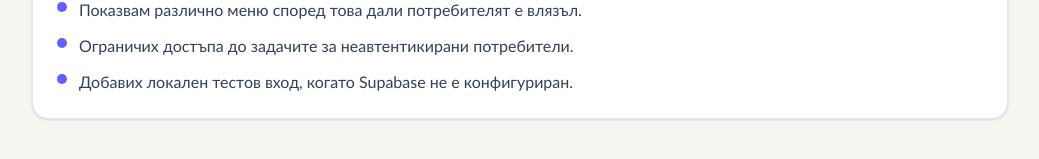
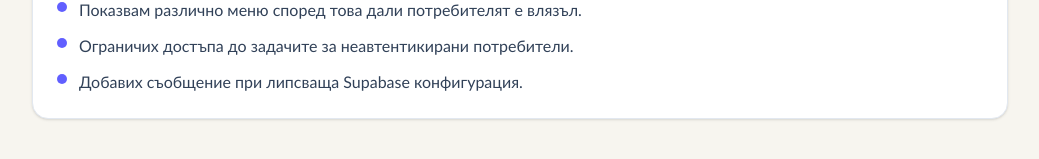
Before and after one commit to bogiethebest2-ship-it/taskflow, a Next.js app: page /learning in a window 1280 px wide. Shown: the part 2825-2984 px from the top of the page, without its empty margins (120-1159 px from the left). Built offline with nearby package versions, Linux system fonts and the light colour scheme.

Commit message:
Remove test login traces

```diff
--- a/app/auth/page.tsx
+++ b/app/auth/page.tsx
@@ -20,13 +20,7 @@ export default function AuthPage() {
     setMessage("");
 
     if (!supabase) {
-      if (email !== "test@example.com" || password !== "123456") {
-        setError("За тест използвай test@example.com и парола 123456.");
-        return;
-      }
-
-      window.localStorage.setItem("taskflow-demo-user", email);
-      router.push("/");
+      setError("Входът не е конфигуриран. Добави Supabase настройките в .env.local.");
       return;
     }
 
--- a/app/learning/page.tsx
+++ b/app/learning/page.tsx
@@ -80,7 +80,7 @@ const weeklyLessons = [
       "Свързах регистрацията със Supabase Auth.",
       "Показвам различно меню според това дали потребителят е влязъл.",
       "Ограничих достъпа до задачите за неавтентикирани потребители.",
-      "Добавих локален тестов вход, когато Supabase не е конфигуриран.",
+      "Добавих съобщение при липсваща Supabase конфигурация.",
     ],
   },
 ];
```
